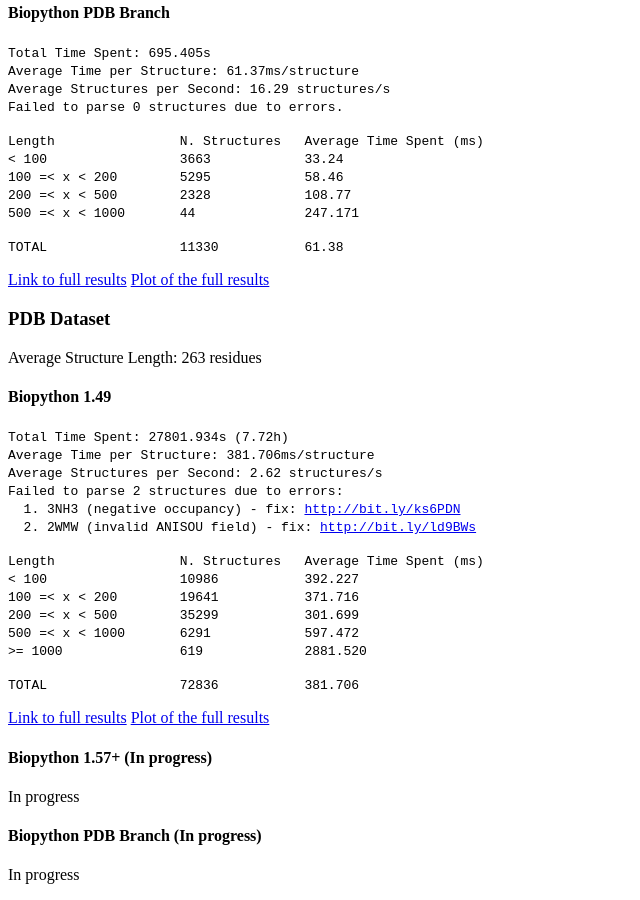
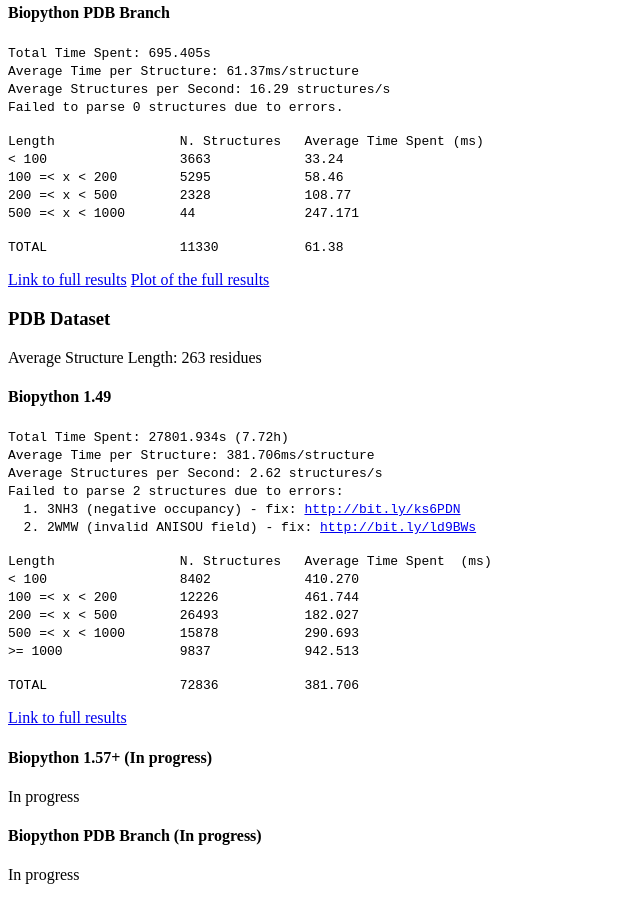
Before and after one commit to biopython/biopython.github.io, a Jekyll site: the page built from wiki/PDBParser.md, in a window 1280 px wide and 900 px high, scrolled down 2044 px. Shown: the whole window, without its empty margins (0-640 px from the left). Built offline with Jekyll 4.4.1, drawn with Linux system fonts in a browser that asks for light colours.

Commit message:
/* Biopython 1.49 */ Removed link to PNG (too much noise) and corrected statistics according to new lengths.

```diff
--- a/wiki/PDBParser.md
+++ b/wiki/PDBParser.md
@@ -175,19 +175,17 @@ Average Structure Length: 263 residues
 `  1. 3NH3 (negative occupancy) - fix: `[`http://bit.ly/ks6PDN`](http://bit.ly/ks6PDN)
 `  2. 2WMW (invalid ANISOU field) - fix: `[`http://bit.ly/ld9BWs`](http://bit.ly/ld9BWs)
 
-`Length                N. Structures   Average Time Spent (ms)`
-`< 100                 10986           392.227`
-`100 =< x < 200        19641           371.716`
-`200 =< x < 500        35299           301.699`
-`500 =< x < 1000       6291            597.472`
-`>= 1000               619             2881.520`
+`Length                N. Structures   Average Time Spent  (ms)`
+`< 100                 8402            410.270`
+`100 =< x < 200        12226           461.744`
+`200 =< x < 500        26493           182.027`
+`500 =< x < 1000       15878           290.693`
+`>= 1000               9837            942.513`
 
 `TOTAL                 72836           381.706`
 
 [Link to full
 results](http://nmr.chem.uu.nl/~joao/f/benchmark_PDB-biopython1.49.time)
-[Plot of the full
-results](http://nmr.chem.uu.nl/~joao/f/benchmark_PDB-biopython1.49.png)
 
 #### Biopython 1.57+ (In progress)
 
```
Also changed, not shown: 1 other file.
